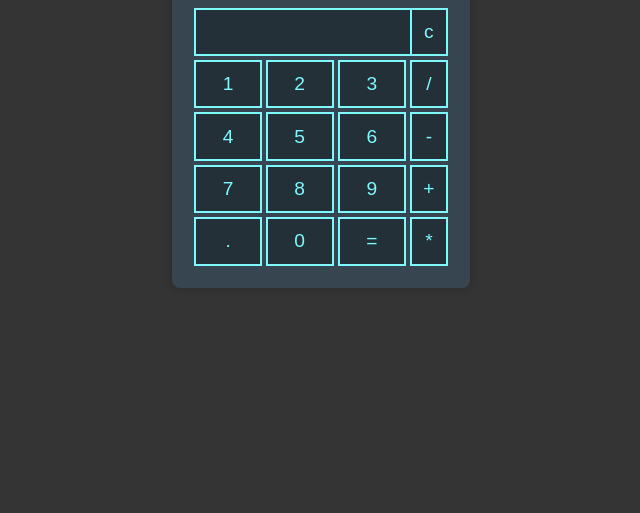
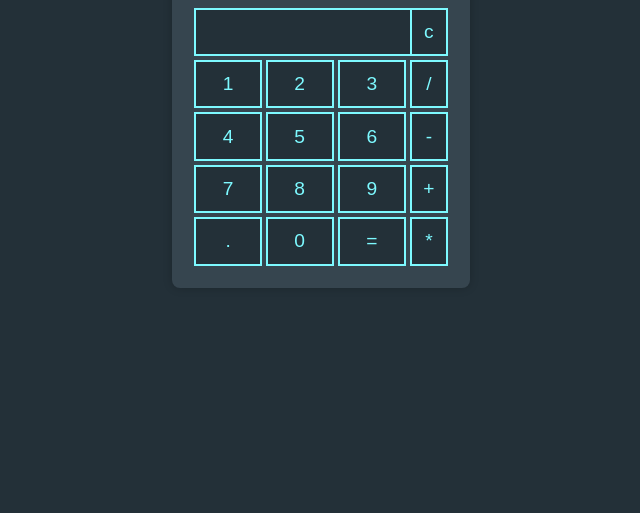
Before and after one commit to GilaniRabbu/calculator-javascript, a plain HTML site: page index.html in a window 1280 px wide. Shown: the part 287-800 px from the top of the page, without its empty margins (319-959 px from the left). Drawn offline with Linux system fonts and the light colour scheme.

Commit message:
Initial commit

```diff
--- a/style.css
+++ b/style.css
@@ -1,6 +1,6 @@
 body {
     font-family: Arial, sans-serif;
-    background-color: #343434;
+    background-color: #233038;
     margin: 0;
     padding: 0;
     display: flex;
```
